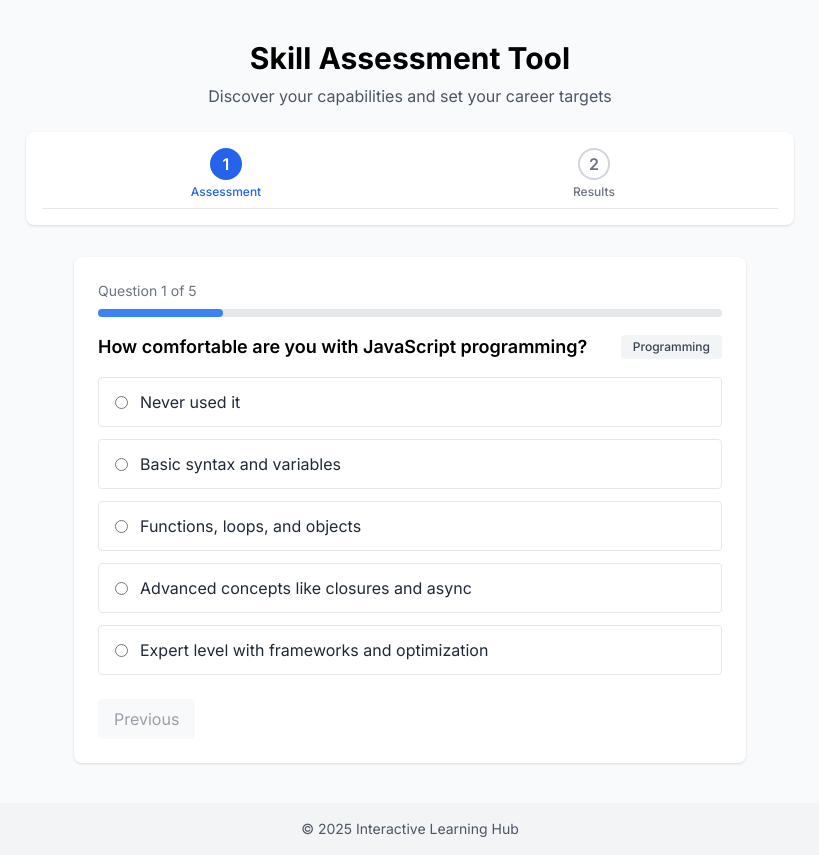
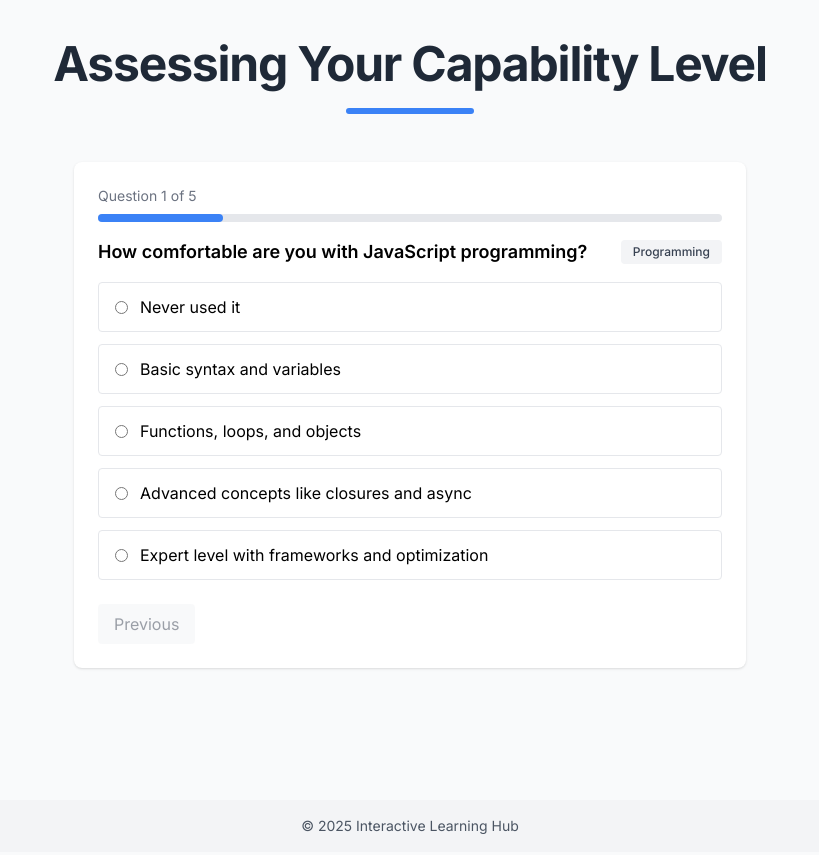
Before and after one commit to danr75/Test2Rapid, a Next.js app: page /skill-tracker in a window 1280 px wide. Shown: the whole page, without its empty margins (230-1049 px from the left). Built offline with nearby package versions, Linux system fonts and the light colour scheme.

Commit message:
Enhance Skill Tracker UI: Improve header design, add color feedback for questions, and reposition Learn button

```diff
--- a/src/pages/skill-tracker.tsx
+++ b/src/pages/skill-tracker.tsx
@@ -1,6 +1,7 @@
 import React, { useState } from 'react';
 import Head from 'next/head';
 import Link from 'next/link';
+import { useRouter } from 'next/router';
 
 interface AssessmentStep {
   question: string;
@@ -101,6 +102,8 @@ const roleOptions = [
 ];
 
 const SkillTrackerB: React.FC = () => {
+  const router = useRouter();
+
   // Only log document and localStorage in useEffect to avoid SSR crash
   React.useEffect(() => {
     if (typeof window !== 'undefined') {
@@ -312,6 +315,14 @@ const SkillTrackerB: React.FC = () => {
     setCurrentStep(0);
   };
 
+  // Function to navigate to the learning road page
+  const handleCommit = () => {
+    // Save the current state if needed before navigating
+    console.log('[DEBUG] Committing role selection:', selectedRoleOnResultsPage);
+    // Navigate to the learning road page
+    router.push('/');
+  };
+
   // Removed handleSetTargetLevels as it's no longer needed
 
   // Removed handleBackToResults as it's no longer needed
@@ -329,35 +340,9 @@ const SkillTrackerB: React.FC = () => {
 
   return (
     <div className="min-h-screen bg-gray-50 py-10 px-4 flex flex-col items-center">
-      <h1 className="text-3xl font-bold text-center mb-2">Skill Assessment Tool</h1>
-      <p className="text-gray-600 text-center mb-6">
-        Discover your capabilities and set your career targets
-      </p>
-      {/* Stepper */}
-      <div className="bg-white rounded-lg shadow p-4 w-full max-w-3xl mb-8">
-        <div className="flex items-center justify-between mb-2">
-          {stepTitles.map((title, idx) => (
-            <div key={title} className="flex-1 flex flex-col items-center">
-              <div
-                className={`w-8 h-8 flex items-center justify-center rounded-full border-2 ${
-                  idx === currentStep
-                    ? 'border-blue-600 bg-blue-600 text-white'
-                    : 'border-gray-300 bg-white text-gray-500'
-                } font-semibold`}
-              >
-                {idx + 1}
-              </div>
-              <span
-                className={`mt-1 text-xs font-medium ${
-                  idx === currentStep ? 'text-blue-600' : 'text-gray-500'
-                }`}
-              >
-                {title}
-              </span>
-            </div>
-          ))}
-        </div>
-        <div className="border-t border-gray-200 mt-2" />
+      <div className="w-full max-w-3xl mb-12 text-center">
+        <h1 className="text-5xl font-bold mb-5 text-gray-800 tracking-tight">Assessing Your Capability Level</h1>
+        <div className="h-1.5 w-32 bg-blue-500 mx-auto rounded-full"></div>
       </div>
 
       {/* Assessment Card */}
@@ -381,10 +366,34 @@ const SkillTrackerB: React.FC = () => {
             </span>
           </div>
           <div className="space-y-3 mb-6">
-            {currentAssessment.options.map((option, idx) => (
+            {currentAssessment.options.map((option, idx) => {
+              // Determine the styling based on answer status
+              let optionClasses = "flex items-center border rounded px-4 py-3 transition-all ";
+
+              if (answerLocked) {
+                // If this is the correct answer
+                if (idx === correctOptionIdx) {
+                  optionClasses += "border-green-500 bg-green-50 text-green-800 ";
+                }
+                // If this is the selected incorrect answer
+                else if (selectedOptions[currentQuestionIndex] === idx) {
+                  optionClasses += "border-red-500 bg-red-50 text-red-800 ";
+                }
+                // Other options when answer is locked
+                else {
+                  optionClasses += "border-gray-200 bg-gray-100 text-gray-400 ";
+                }
+                // Disable pointer events when locked
+                optionClasses += "pointer-events-none";
+              } else {
+                // Normal state (not answered yet)
+                optionClasses += "border-gray-200 bg-white hover:bg-gray-50 cursor-pointer";
+              }
+
+              return (
                 <label
                   key={option}
-                className={`flex items-center border rounded px-4 py-3 cursor-pointer transition-all border-gray-200 bg-white hover:bg-gray-50`}
+                  className={optionClasses}
                 >
                   <input
                     type="radio"
@@ -392,10 +401,12 @@ const SkillTrackerB: React.FC = () => {
                     className="mr-3 accent-blue-500"
                     checked={selectedOptions[currentQuestionIndex] === idx}
                     onChange={() => handleOptionSelect(idx)}
+                    disabled={answerLocked}
                   />
-                <span className="text-gray-800">{option}</span>
+                  <span>{option}</span>
                 </label>
-            ))}
+              );
+            })}
           </div>
           <div className="flex justify-between">
             <button
@@ -437,6 +448,8 @@ const SkillTrackerB: React.FC = () => {
                   <option key={role} value={role}>{role}</option>
                 ))}
               </select>
+
+              {/* Commit button removed from here and moved to the bottom */}
             </div>
 
             {/* Skill categories with progress bars */}
@@ -563,6 +576,16 @@ const SkillTrackerB: React.FC = () => {
             >
               Back to Assessment
             </button>
+
+            {/* Learn button - only shown when a role is selected */}
+            {selectedRoleOnResultsPage && (
+              <button
+                onClick={handleCommit}
+                className="bg-green-600 hover:bg-green-700 text-white font-medium py-2 px-4 rounded transition-colors"
+              >
+                Learn
+              </button>
+            )}
           </div>
         </div>
       )}
```
Lines whose indentation alone changed are shown as unchanged.
